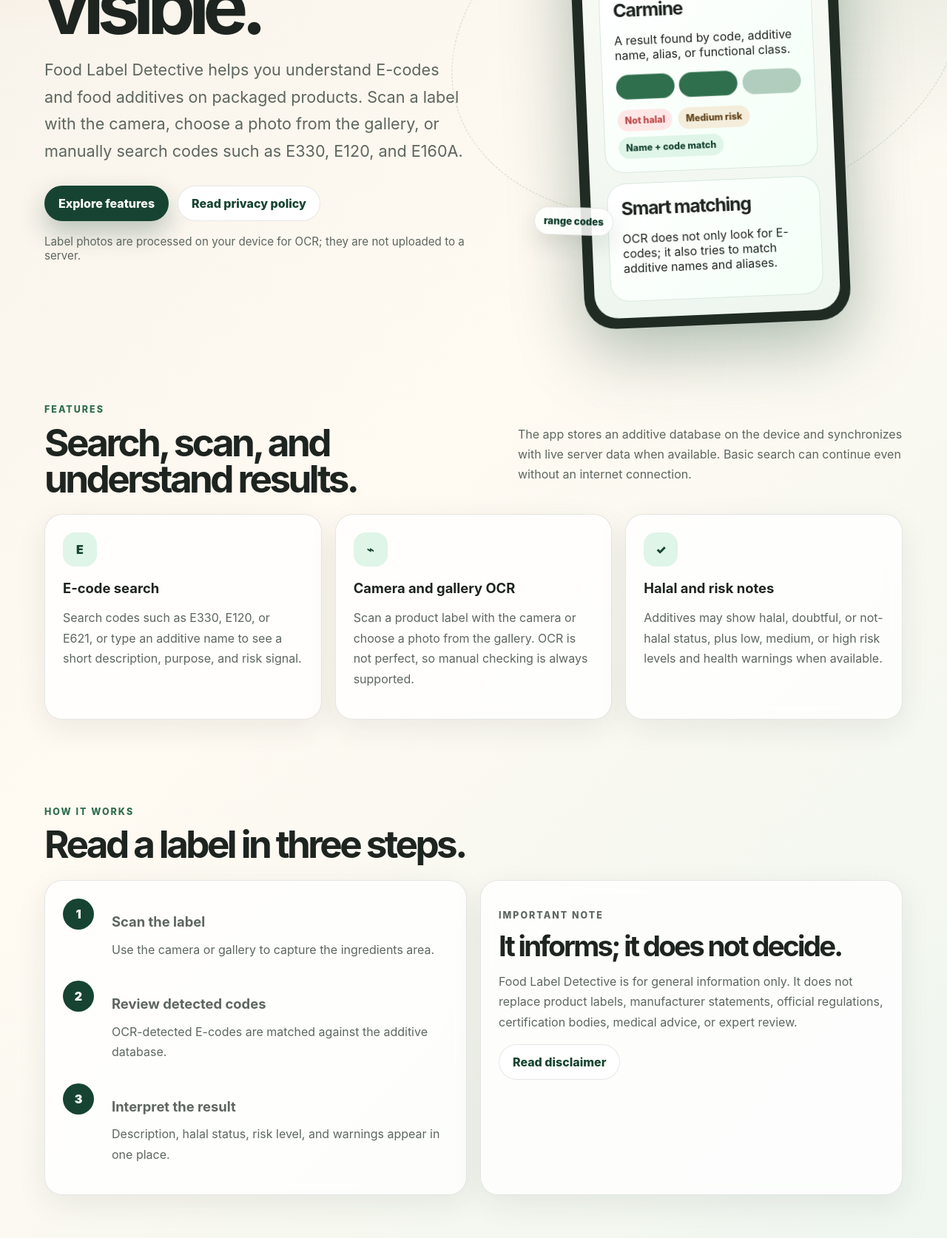
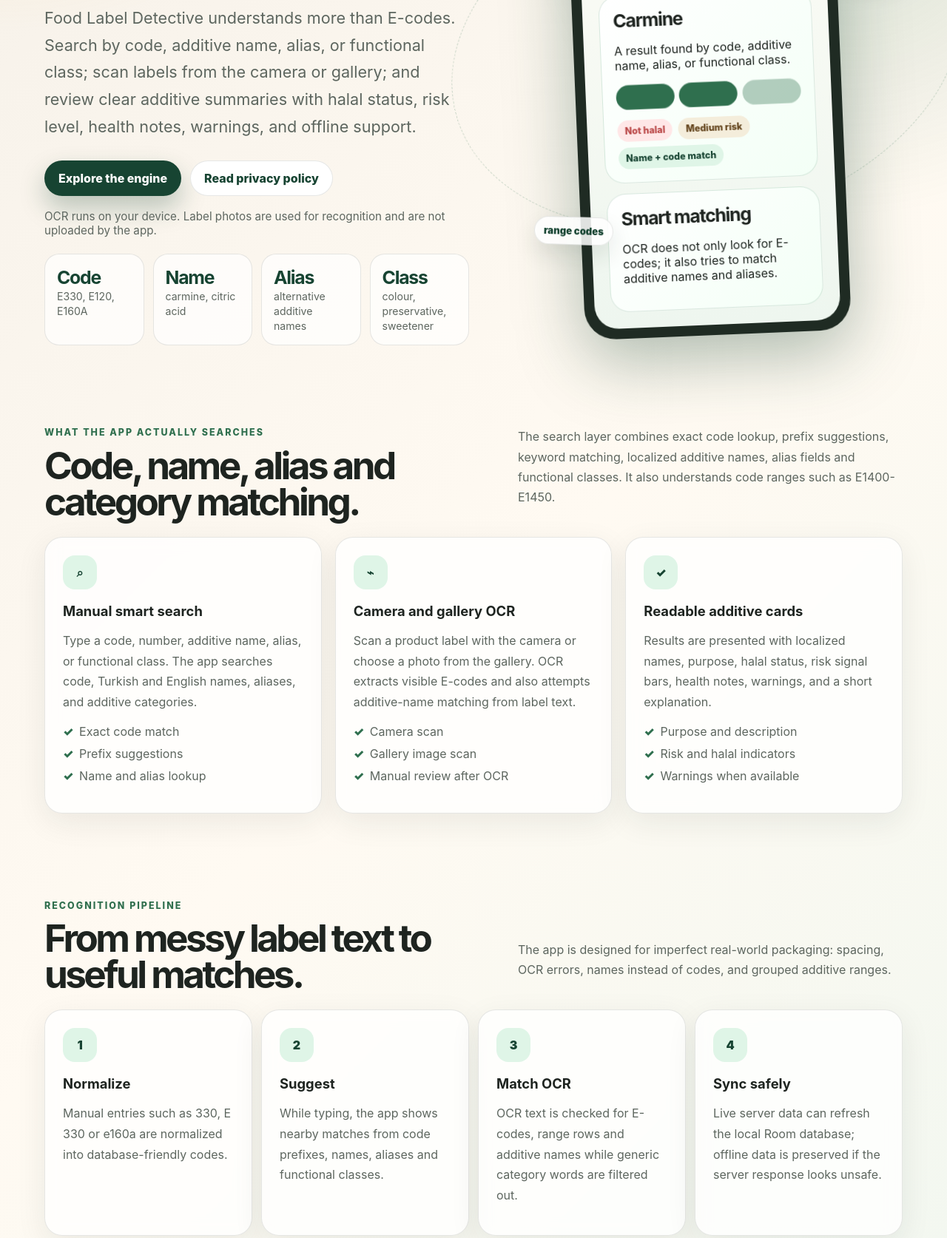
Before and after one commit to mehmetbukum35/fooddetective, an Astro site in the folder web-app/: page / in a window 1280 px wide. Shown: the part 501-2175 px from the top of the page at 74% size. Built offline with nearby package versions, Linux system fonts and the light colour scheme; Astro itself is replaced by a stand-in of ours.

Commit message:
Enrich English website home with real app search features

```diff
--- a/web-app/src/pages/index.astro
+++ b/web-app/src/pages/index.astro
@@ -5,21 +5,27 @@
 <BaseLayout
   lang="en"
   active="home"
-  title="Food Label Detective | Food Label and E-code Scanner"
-  description="Scan food labels, detect E-codes, and review additive information such as halal status, risk level, and health notes."
+  title="Food Label Detective | Food Additive, Name and E-code Scanner"
+  description="Scan food labels, detect additive names and E-codes, search by code, name, alias or function, and review halal status, risk level, health notes and warnings."
   alternateUrl="/app/tr/"
 >
   <main>
     <section class="site-shell hero">
       <div>
-        <span class="eyebrow">A mobile companion for clearer food labels</span>
-        <h1>Make tiny label codes visible.</h1>
-        <p class="lede">Food Label Detective helps you understand E-codes and food additives on packaged products. Scan a label with the camera, choose a photo from the gallery, or manually search codes such as E330, E120, and E160A.</p>
+        <span class="eyebrow">A smarter companion for food additive labels</span>
+        <h1>Search the label, not just the code.</h1>
+        <p class="lede">Food Label Detective understands more than E-codes. Search by code, additive name, alias, or functional class; scan labels from the camera or gallery; and review clear additive summaries with halal status, risk level, health notes, warnings, and offline support.</p>
         <div class="hero-actions">
-          <a class="button primary" href="#features">Explore features</a>
+          <a class="button primary" href="#features">Explore the engine</a>
           <a class="button secondary" href="/app/privacy-policy/">Read privacy policy</a>
         </div>
-        <p class="hero-note">Label photos are processed on your device for OCR; they are not uploaded to a server.</p>
+        <p class="hero-note">OCR runs on your device. Label photos are used for recognition and are not uploaded by the app.</p>
+        <div class="metric-strip">
+          <div class="metric"><b>Code</b><span>E330, E120, E160A</span></div>
+          <div class="metric"><b>Name</b><span>carmine, citric acid</span></div>
+          <div class="metric"><b>Alias</b><span>alternative additive names</span></div>
+          <div class="metric"><b>Class</b><span>colour, preservative, sweetener</span></div>
+        </div>
       </div>
       <PhoneMockup lang="en" />
     </section>
@@ -27,35 +33,45 @@
     <section id="features" class="site-shell section">
       <div class="section-head">
         <div>
-          <p class="section-kicker">Features</p>
-          <h2>Search, scan, and understand results.</h2>
+          <p class="section-kicker">What the app actually searches</p>
+          <h2>Code, name, alias and category matching.</h2>
         </div>
-        <p class="section-desc">The app stores an additive database on the device and synchronizes with live server data when available. Basic search can continue even without an internet connection.</p>
+        <p class="section-desc">The search layer combines exact code lookup, prefix suggestions, keyword matching, localized additive names, alias fields and functional classes. It also understands code ranges such as E1400-E1450.</p>
       </div>
       <div class="grid-3">
-        <article class="card"><span class="icon">E</span><strong>E-code search</strong><p>Search codes such as E330, E120, or E621, or type an additive name to see a short description, purpose, and risk signal.</p></article>
-        <article class="card"><span class="icon">⌁</span><strong>Camera and gallery OCR</strong><p>Scan a product label with the camera or choose a photo from the gallery. OCR is not perfect, so manual checking is always supported.</p></article>
-        <article class="card"><span class="icon">✓</span><strong>Halal and risk notes</strong><p>Additives may show halal, doubtful, or not-halal status, plus low, medium, or high risk levels and health warnings when available.</p></article>
+        <article class="card"><span class="icon">⌕</span><strong>Manual smart search</strong><p>Type a code, number, additive name, alias, or functional class. The app searches code, Turkish and English names, aliases, and additive categories.</p><ul class="feature-list"><li>Exact code match</li><li>Prefix suggestions</li><li>Name and alias lookup</li></ul></article>
+        <article class="card"><span class="icon">⌁</span><strong>Camera and gallery OCR</strong><p>Scan a product label with the camera or choose a photo from the gallery. OCR extracts visible E-codes and also attempts additive-name matching from label text.</p><ul class="feature-list"><li>Camera scan</li><li>Gallery image scan</li><li>Manual review after OCR</li></ul></article>
+        <article class="card"><span class="icon">✓</span><strong>Readable additive cards</strong><p>Results are presented with localized names, purpose, halal status, risk signal bars, health notes, warnings, and a short explanation.</p><ul class="feature-list"><li>Purpose and description</li><li>Risk and halal indicators</li><li>Warnings when available</li></ul></article>
       </div>
     </section>
 
     <section class="site-shell section">
       <div class="section-head">
         <div>
-          <p class="section-kicker">How it works</p>
-          <h2>Read a label in three steps.</h2>
+          <p class="section-kicker">Recognition pipeline</p>
+          <h2>From messy label text to useful matches.</h2>
         </div>
+        <p class="section-desc">The app is designed for imperfect real-world packaging: spacing, OCR errors, names instead of codes, and grouped additive ranges.</p>
       </div>
+      <div class="pipeline">
+        <article class="card"><span class="icon">1</span><strong>Normalize</strong><p>Manual entries such as 330, E 330 or e160a are normalized into database-friendly codes.</p></article>
+        <article class="card"><span class="icon">2</span><strong>Suggest</strong><p>While typing, the app shows nearby matches from code prefixes, names, aliases and functional classes.</p></article>
+        <article class="card"><span class="icon">3</span><strong>Match OCR</strong><p>OCR text is checked for E-codes, range rows and additive names while generic category words are filtered out.</p></article>
+        <article class="card"><span class="icon">4</span><strong>Sync safely</strong><p>Live server data can refresh the local Room database; offline data is preserved if the server response looks unsafe.</p></article>
+      </div>
+    </section>
+
+    <section class="site-shell section">
       <div class="grid-2">
         <div class="card steps">
-          <div class="step"><p><strong>Scan the label</strong>Use the camera or gallery to capture the ingredients area.</p></div>
-          <div class="step"><p><strong>Review detected codes</strong>OCR-detected E-codes are matched against the additive database.</p></div>
-          <div class="step"><p><strong>Interpret the result</strong>Description, halal status, risk level, and warnings appear in one place.</p></div>
+          <div class="step"><p><strong>Search or scan</strong>Use text search, camera OCR, live scan, or gallery input.</p></div>
+          <div class="step"><p><strong>Review matches</strong>Check code, localized additive name, category, halal status and risk level.</p></div>
+          <div class="step"><p><strong>Use with care</strong>Compare with the package label and qualified guidance before final decisions.</p></div>
         </div>
         <div class="card">
           <p class="section-kicker">Important note</p>
           <h2 style="font-size:2.4rem">It informs; it does not decide.</h2>
-          <p>Food Label Detective is for general information only. It does not replace product labels, manufacturer statements, official regulations, certification bodies, medical advice, or expert review.</p>
+          <p>Food Label Detective is for general information only. It does not replace product labels, manufacturer statements, official regulations, certification bodies, health advice, or expert review.</p>
           <a class="button secondary" href="/app/terms/">Read disclaimer</a>
         </div>
       </div>
```
